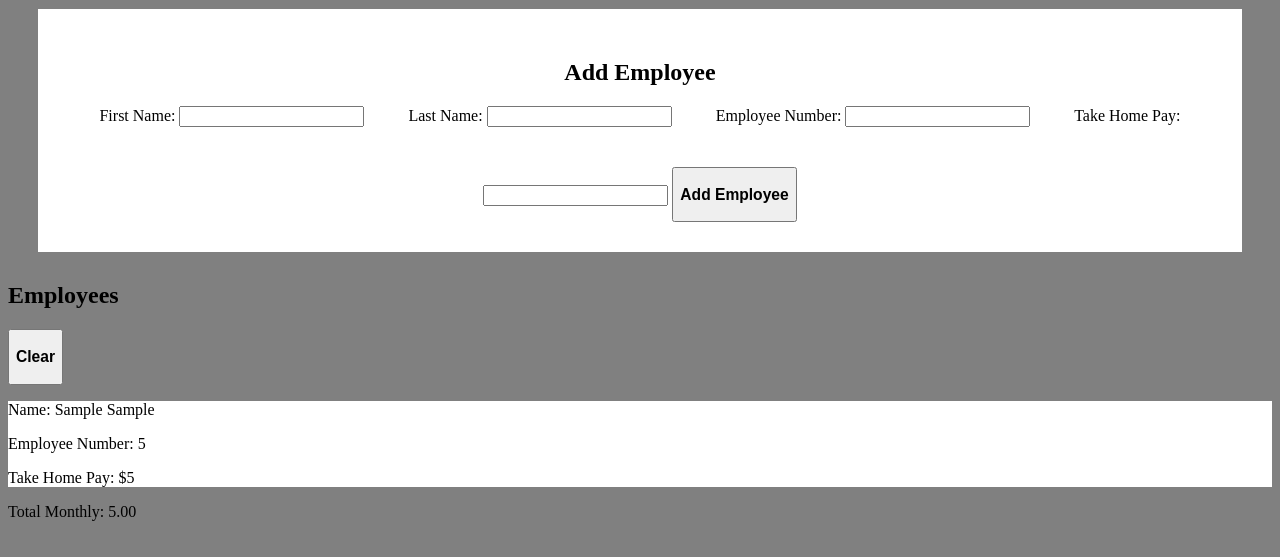
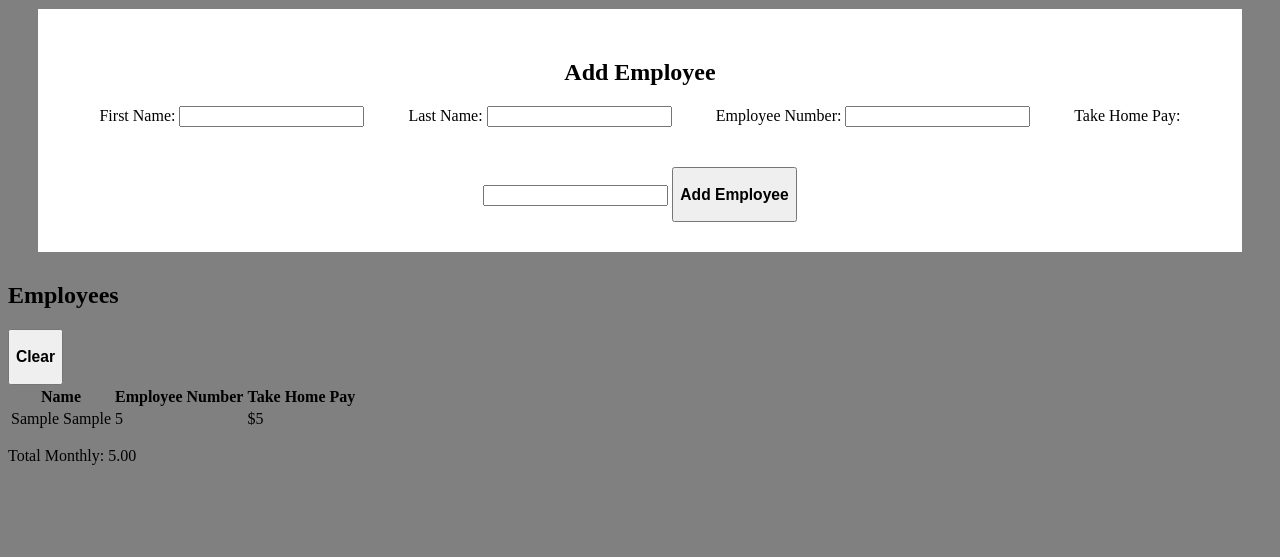
Before and after one commit to moororion/Weedkend-Challnge-, a website: page index.html in a window 1280 px wide. Both pictures are taken after typing "Sample", "Sample", "5", "5" into the empty fields and a click on the button "Add Employee". Shown: the part 79-636 px from the top of the page. Drawn offline with Linux system fonts and the light colour scheme.

Commit message:
revised again

```diff
--- a/function.js
+++ b/function.js
@@ -5,15 +5,17 @@ function addEmployee() {
   const takeHomePay = document.getElementById('takeHomePay').value;
 
 
-  const employeeDiv = document.createElement('div');
-  employeeDiv.classList.add('employee-entry');
-  employeeDiv.innerHTML = `
-    <p>Name: ${firstName} ${lastName}</p>
-    <p>Employee Number: ${employeeNumber}</p>
-    <p>Take Home Pay: $${takeHomePay}</p>
+
+  const employeeBody = document.getElementById('employeeBody');
+
+  const employeeRow = document.createElement('tr');
+  employeeRow.innerHTML = `
+    <td>${firstName} ${lastName}</td>
+    <td>${employeeNumber}</td>
+    <td>$${takeHomePay}</td>
   `;
 
-  document.getElementById('classEmployee').appendChild(employeeDiv);
+  employeeBody.appendChild(employeeRow);
 
   updateTotalMonthly(Number(takeHomePay));
 
@@ -21,7 +23,7 @@ function addEmployee() {
 }
 
 function clearEmployees() {
-  document.getElementById('classEmployee').innerHTML = '';
+  document.getElementById('employeeBody').innerHTML = '';
   updateTotalMonthly(0);
 }
 
--- a/index.html
+++ b/index.html
@@ -25,14 +25,22 @@
         <label for="takeHomePay">Take Home Pay:</label>
         <input type="number" id='takeHomePay' name='takeHomePay'>
 
-        <button type="button" id='addButton'  onclick="addEmployee()"><h3>Add Employee</h3></button>
+        <button type="button" id='addButton' onclick="addEmployee()"><h3>Add Employee</h3></button>
       </form>
     </div>
     <h2 id='employee'>Employees</h2>
-    <button type="button" id='clear' onclick='clearEmployees()'><h3>Clear</h3></button>
-    <div id='classEmployee'>
-
-    </div>
+    <button type="button" id='clear' onclick="clearEmployees()"><h3>Clear</h3></button>
+    <table id='employeeTable'>
+      <thead>
+        <tr>
+          <th>Name</th>
+          <th>Employee Number</th>
+          <th>Take Home Pay</th>
+        </tr>
+      </thead>
+      <tbody id='employeeBody'>
+      </tbody>
+    </table>
   </main>
   <footer>
     <p>Total Monthly: <span id="totalMonthly">0</span></p>
```
